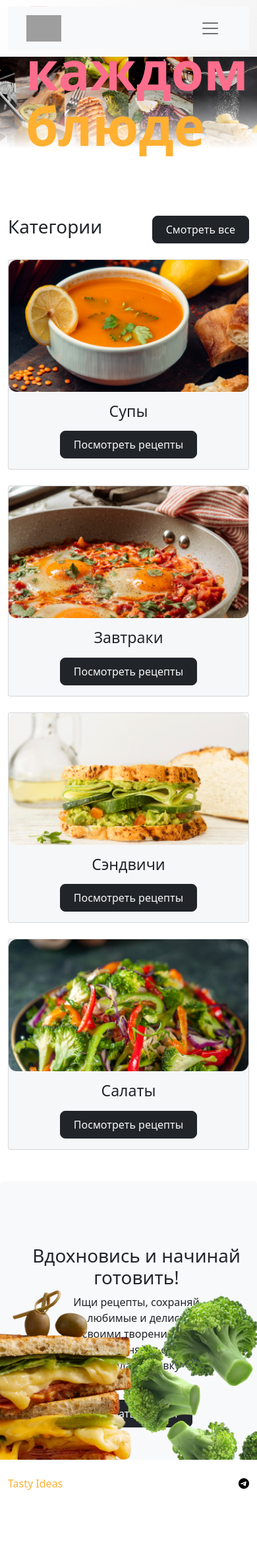
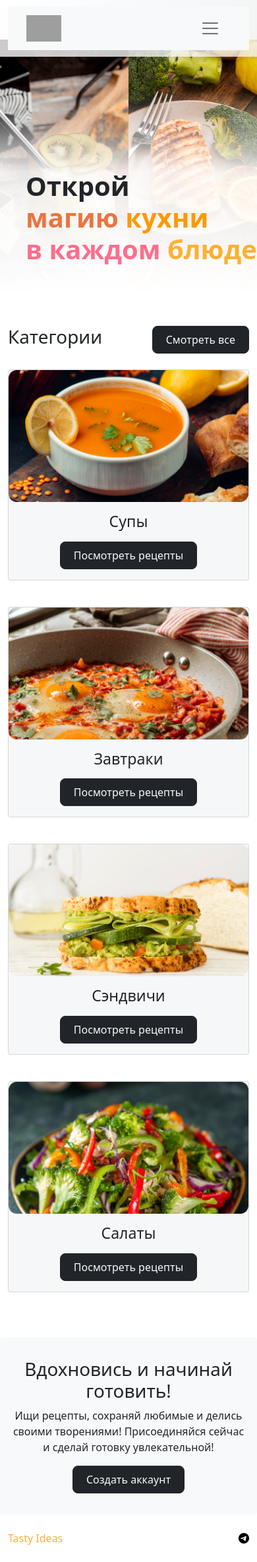
Before and after one commit to klim-pavlovich/tasty_ideas, a Django app: page / in a window 390 px wide. Shown: the whole page at 66% size. Before the commit the page ends 2259 px from the top, so only its background shows below. Run offline with Django 5.2, Linux system fonts and the light colour scheme; data comes from the database, SQL or seed files in the repository; grey boxes are pictures that could not be loaded.

Commit message:
еще улучшил главную, адаптацию и верстку

```diff
--- a/myproject/myapp/templates/myapp/index_recipes.html
+++ b/myproject/myapp/templates/myapp/index_recipes.html
@@ -1,39 +1,42 @@
 {% extends "base.html" %} {% block title %}Главная страница{% endblock title %} {% load static %} {% block content %}
+<div class="main-content-wrapper">
 	<div class="container-fluid p-0">
 		<div class="row g-0 position-relative custom-top-content">
-		<div class="col">
+			<div class="col-6 col-lg-3">
 				<img src="{% static 'images/fruit-fresh-with-kiwi-slices.png' %}" class="img-fluid w-100" alt="photo" />
 			</div>
-		<div class="col">
+			<div class="col-6 col-lg-3">
 				<img src="{% static 'images/slice-grilled-salmon.png' %}" class="img-fluid w-100" alt="photo" />
 			</div>
-		<div class="col">
+			<div class="col-lg-3 d-none d-lg-block">
 				<img
 					src="{% static 'images/vegetable-salad-with-tomatoes-cucumbers-radishes-cabbage-slice-lemon.png' %}"
 					class="img-fluid w-100"
 					alt="photo"
 				/>
 			</div>
-		<div class="col">
+			<div class="col-lg-3 d-none d-lg-block">
 				<img src="{% static 'images/pancakes-covered-with-powdered-sugar.png' %}" class="img-fluid w-100" alt="photo" />
 			</div>
 			<div class="custom-gradient-overlay"></div>
 			<div class="slogan position-absolute bottom-0 start-0">
 				<h1>
-				<span class="applied_custom-black">Открой</span><br />
-				<span class="applied-custom-peach"> магию</span><span class="applied-custom-orrange"> кухни</span><br />
-				<span class="applied-custom-pink"> в каждом</span><span class="applied-custom-yellow"> блюде</span>
+					<span class="applied_custom-black slogan-text">Открой</span><br />
+					<span class="applied-custom-peach slogan-text"> магию</span
+					><span class="applied-custom-orrange slogan-text"> кухни</span><br />
+					<span class="applied-custom-pink slogan-text"> в каждом</span
+					><span class="applied-custom-yellow slogan-text"> блюде</span>
 				</h1>
 			</div>
 		</div>
-	<section class="container category py-5">
+		<section class="container py-5">
 			<div class="category-top d-flex flex-row mb-4 align-items-center">
 				<h1 class="col-5">Категории</h1>
 				<a href="{% url 'categories' %}" class="btn btn-dark text-light ms-auto py-2">Смотреть все</a>
 			</div>
-		<div class="category-cards row g-4">
+			<div class="category-cards">
 				{% for category in categories %}
-			<div class="col-md-3">
+				<div class="category-item">
 					<div class="card card-custom">
 						{% if category.photo %}
 						<img src="{{ category.photo.url }}" class="card-img-top rounded-3" alt="{{ category.name }}" />
@@ -51,8 +54,10 @@
 				{% endfor %}
 			</div>
 		</section>
-	<section class="container rounded-3 py-5 position-relative bg-light h-50">
-		<div class="position-absolute py-5 d-flex flex-column justify-content-center align-items-center text-center w-100">
+		<section class="container alarm_to_action rounded-3 py-5 position-relative bg-light h-50">
+			<div
+				class="position-absolute py-5 d-flex flex-column justify-content-center align-items-center text-center w-100"
+			>
 				{% if user.is_authenticated %}
 				<h1>Вдохновись и начинай готовить!</h1>
 				<p class="w-50">Ищи рецепты, сохраняй любимые и делись своими творениями! Создавай свой рецепт прямо сейчас!</p>
@@ -66,13 +71,18 @@
 				{% endif %}
 			</div>
 			<div>
-			<img class="position-absolute bottom-0 end-0 h-75" src="{% static 'images/green-broccoli.png' %}" alt="photo" />
 				<img
-				class="position-absolute bottom-0 start-0 h-75"
+					class="position-absolute alarm_to_action-img bottom-0 end-0 h-75"
+					src="{% static 'images/green-broccoli.png' %}"
+					alt="photo"
+				/>
+				<img
+					class="position-absolute alarm_to_action-img bottom-0 start-0 h-75"
 					src="{% static 'images/delicious-sandwich.png' %}"
 					alt="photo"
 				/>
 			</div>
 		</section>
+	</div>
+</div>
 {% endblock content %}
-</div>
--- a/myproject/static/css/style.css
+++ b/myproject/static/css/style.css
@@ -8,6 +8,9 @@
 	); /* Можно сохранить градиент */
 	box-shadow: 0 4px 8px rgba(0, 0, 0, 0.1); /* Легкая тень */
 	z-index: 3;
+	position: fixed;
+	width: 100%;
+	top: 0;
 }
 
 .header .navbar-brand img {
@@ -112,7 +115,14 @@ img.img-fluid {
 }
 
 /* Index Page */
+.main-content-wrapper {
+	padding-top: 70px; /* Высота хедера */
+	width: 100%;
+	position: relative;
+}
+
 .custom-top-content {
+	margin-top: 0; /* Убираем margin, так как padding есть у wrapper */
 	position: relative;
 	width: 100%;
 }
@@ -206,6 +216,45 @@ img.img-fluid {
 }
 
 /* Адаптивность для мобильных устройств */
+@media (max-width: 865px) {
+	.slogan {
+		bottom: 20px; /* Прижимаем к низу */
+		left: 20px; /* Отступ слева */
+		right: 20px; /* Ограничиваем справа для лучшей читаемости */
+		z-index: 2;
+	}
+
+	.slogan h1 {
+		font-size: 80px !important;
+		line-height: 1.2;
+		margin-bottom: 10px;
+	}
+
+	/* Усиливаем градиент для лучшей читаемости текста */
+	.custom-gradient-overlay {
+		background: linear-gradient(
+			180deg,
+			rgba(255, 255, 255, 0) 0%,
+			rgba(255, 255, 255, 0.9) 40%,
+			rgba(255, 255, 255, 1) 100%
+		);
+		height: 80%; /* Увеличиваем высоту градиента */
+	}
+}
+
+/* Дополнительные стили для еще меньших экранов */
+@media (max-width: 576px) {
+	.slogan {
+		bottom: 15px;
+		left: 15px;
+	}
+
+	.slogan h1 {
+		font-size: 40px !important;
+		margin-bottom: 5px;
+	}
+}
+
 @media (max-width: 768px) {
 	.recipe-card {
 		margin-bottom: 20px;
@@ -213,6 +262,10 @@ img.img-fluid {
 
 	.card-image-wrapper {
 		height: 200px; /* Меньшая высота для мобильных устройств */
+	}
+
+	.main-content-wrapper {
+		padding-top: 60px; /* Меньшая высота для мобильных */
 	}
 }
 
@@ -369,3 +422,72 @@ img.img-fluid {
 		margin: 0.5rem 0;
 	}
 }
+
+/* Стили для секции категорий */
+.category {
+	padding-left: 15px;
+	padding-right: 15px;
+}
+
+/* Стили для карточек */
+.category-cards {
+	margin: 0;
+	display: grid;
+	grid-template-columns: repeat(4, 1fr); /* По умолчанию 4 колонки */
+	gap: 20px;
+}
+
+.card-custom {
+	height: 100%;
+}
+
+.card-custom .card-img-top {
+	height: 200px;
+	object-fit: cover;
+}
+
+/* Адаптивная сетка для экранов меньше 992px */
+@media (max-width: 991px) {
+	.category-cards {
+		grid-template-columns: repeat(2, 1fr); /* 2 колонки */
+	}
+}
+
+/* Мобильная версия */
+@media (max-width: 576px) {
+	.category-cards {
+		grid-template-columns: 1fr; /* 1 колонка */
+	}
+
+	.category {
+		padding-left: 10px;
+		padding-right: 10px;
+	}
+
+	.category-cards > div {
+		margin-bottom: 20px;
+	}
+}
+
+/* Стили для нижнего блока на мобильных устройствах */
+@media (max-width: 571px) {
+	.alarm_to_action {
+		padding: 2rem 1rem !important; /* Уменьшаем padding */
+		min-height: auto !important; /* Убираем фиксированную высоту */
+		height: auto !important; /* Высота по контенту */
+	}
+
+	.alarm_to_action img {
+		display: none !important;
+	}
+
+	/* Стили для контейнера с текстом и кнопкой */
+	.alarm_to_action .position-absolute {
+		position: relative !important;
+		padding: 0 !important;
+	}
+
+	.alarm_to_action .w-50 {
+		width: 100% !important; /* Текст на всю ширину на мобильных */
+	}
+}
```
Also changed, not shown: 1 other file. Lines whose indentation alone changed are shown as unchanged.
